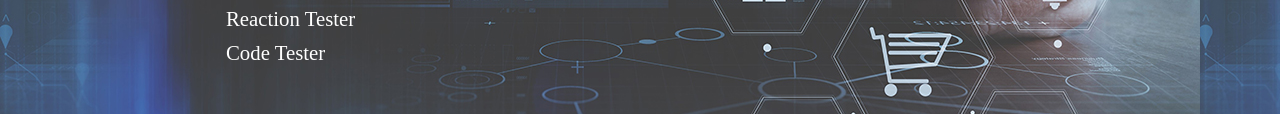
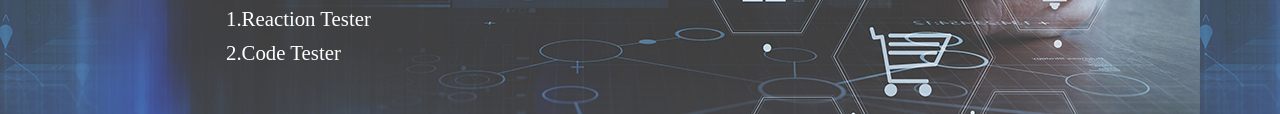
Before and after one commit to YatharthGambhir/yg0103.github.io, a plain HTML site: page index.html in a window 1280 px wide. Shown: the part 474-588 px from the top of the page. Drawn offline with Linux system fonts and the light colour scheme.

Commit message:
Update index.html

```diff
--- a/index.html
+++ b/index.html
@@ -26,8 +26,8 @@
    <div class="f"><a href="T1.html"><button  class="h">My Hobbies</button></a>
     <a href="T2.html"><button  class="h">Skills</button></a></div>
     <div id="sc">My Projects</div>
-    <div class="dc"><a href="projectjavascript.html" class="eq">Reaction Tester</a></div>
-    <div class="dc"><a href="codeplayer.html" class="eq">Code Tester</a></div>
+    <div class="dc"><a href="projectjavascript.html" class="eq">1.Reaction Tester</a></div>
+    <div class="dc"><a href="codeplayer.html" class="eq">2.Code Tester</a></div>
 
         </div>
      <div  id="o"><img src="myimg.jpeg" class="z">
```
